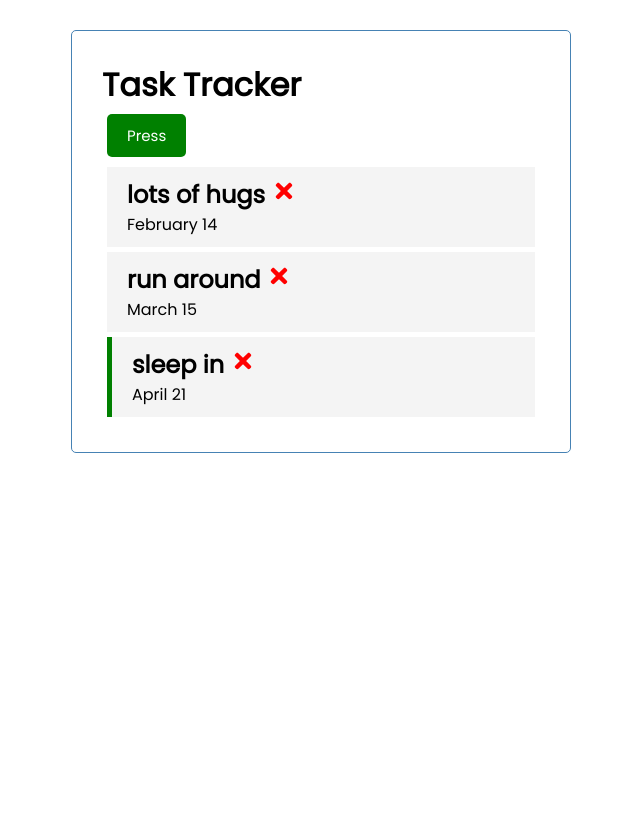
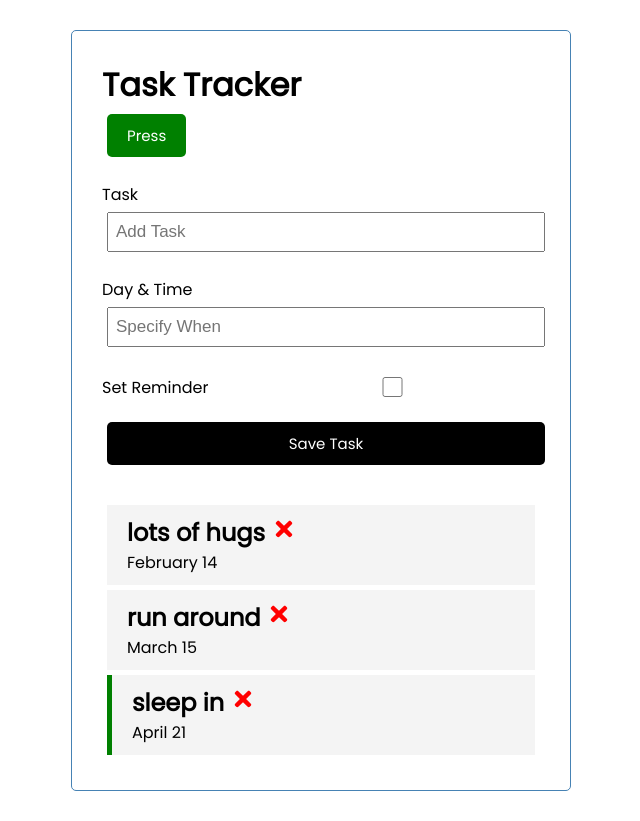
Before and after one commit to ColbyWTaylor/Task-Tracker-React-JS-Application, a React (Create React App) app in the folder task-tracker/: page / in a window 1280 px wide. Shown: the whole page, without its empty margins (319-959 px from the left). Before the commit the page ends 800 px from the top, so only its background shows below. Built offline with nearby package versions, Linux system fonts and the light colour scheme.

Commit message:
form created, not sending data yet

```diff
--- a/task-tracker/src/App.js
+++ b/task-tracker/src/App.js
@@ -2,6 +2,7 @@
 import { FaTeamspeak } from "react-icons/fa";
 import Header from "./components/Header";
 import Tasks from "./components/Tasks";
+import AddTask from "./components/AddTask";
 
 function App() {
   const [tasks, setTasks] = useState([
@@ -27,6 +28,7 @@
   return (
     <div className="container">
       <Header />
+      <AddTask />
       {tasks.length > 0 ? (
         <Tasks tasks={tasks} onDelete={deleteTask} onToggle={toggleReminder} />
       ) : (
--- a/task-tracker/src/components/AddTask.js
+++ b/task-tracker/src/components/AddTask.js
@@ -1,13 +1,43 @@
+import { useState } from "react";
+
 function AddTask() {
+  const [text, setText] = useState("");
+  const [day, setDay] = useState("");
+  const [reminder, setReminder] = useState(false);
+
   return (
-      <form className="add-form">
+    <form className="add-form">
+      <div className="form-control">
+        <label>Task</label>
+        <input
+          type="text"
+          placeholder="Add Task"
+          text="text"
+          value={text}
+          onChange={(e) => setText(e.target.value)}
+        />
+      </div>
+      <div className="form-control">
+        <label>Day {"&"} Time</label>
+        <input
+          type="text"
+          placeholder="Specify When"
+          value={day}
+          onChange={(e) => setDay(e.target.value)}
+        />
+      </div>
+      <div className="form-control form-control-check">
+        <label>Set Reminder</label>
+        <input
+          type="checkbox"
+          placeholder="Add Reminder?"
+          value={reminder}
+          onChange={(e) => setReminder(e.target.value)}
+        />
+      </div>
 
-          <div className="form-control">
-              <label>Task</label>
-              <input type="text" placeholder="Add Task/>
-
-          </div>
-      </form>
+      <input type="submit" value="Save Task" className="btn btn-block" />
+    </form>
   );
 }
 
```
Also changed, not shown: 1 other file (tests, documents, lock files or other folders).
